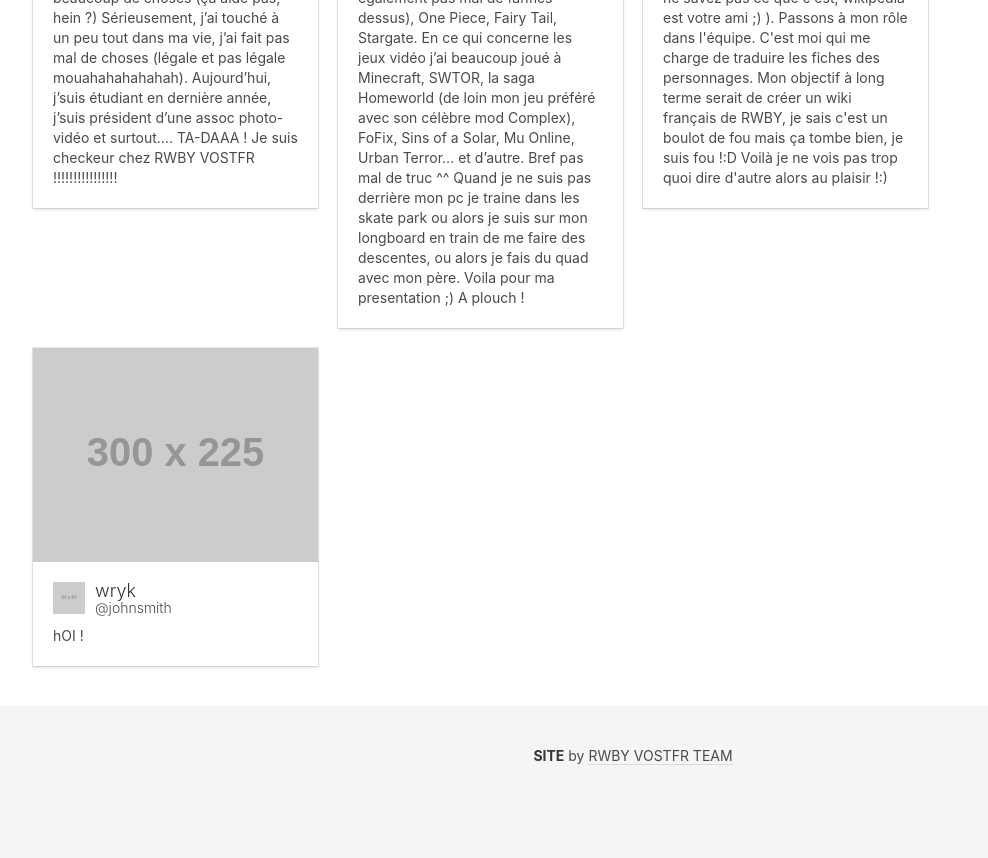
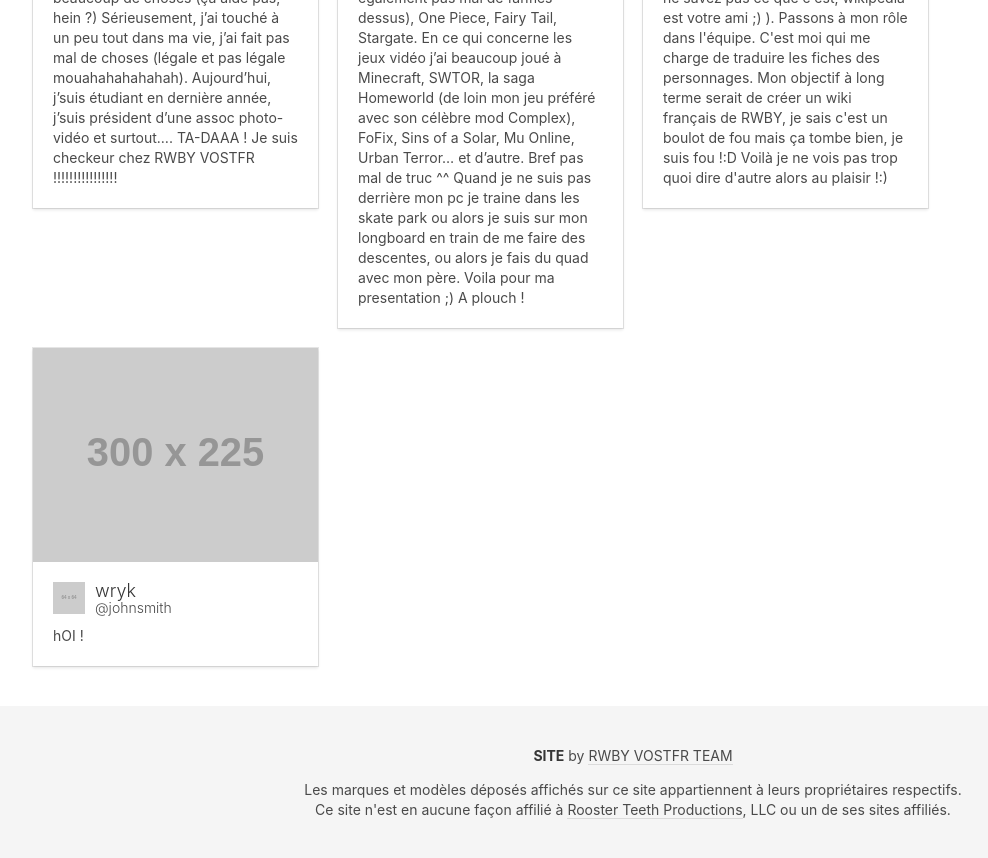
Before and after one commit to rwby-vostfr/rwby-vostfr.github.io, a Jekyll site: the page built from _pages/01-equipe.md, in a window 1280 px wide and 900 px high, scrolled down 1790 px. Shown: the top 858 px of the window, without its empty margins (7-995 px from the left). Built offline with Jekyll 4.4.1, drawn with Linux system fonts in a browser that asks for light colours; nearby versions of some CDN libraries.

Commit message:
add mention in footer

```diff
--- a/_includes/footer.html
+++ b/_includes/footer.html
@@ -4,6 +4,11 @@
 			<p>
 				<strong>SITE</strong> by <a href="#">RWBY VOSTFR TEAM</a>
 			</p>
+			<p>
+				Les marques et modèles déposés affichés sur ce site appartiennent à leurs propriétaires respectifs.
+				<br>
+				Ce site n'est en aucune façon affilié à <a href="https://roosterteeth.com">Rooster Teeth Productions</a>, LLC ou un de ses sites affiliés.
+			</p>
 		</div>
 	</div>
 </footer>
```
Lines whose indentation alone changed are shown as unchanged.
